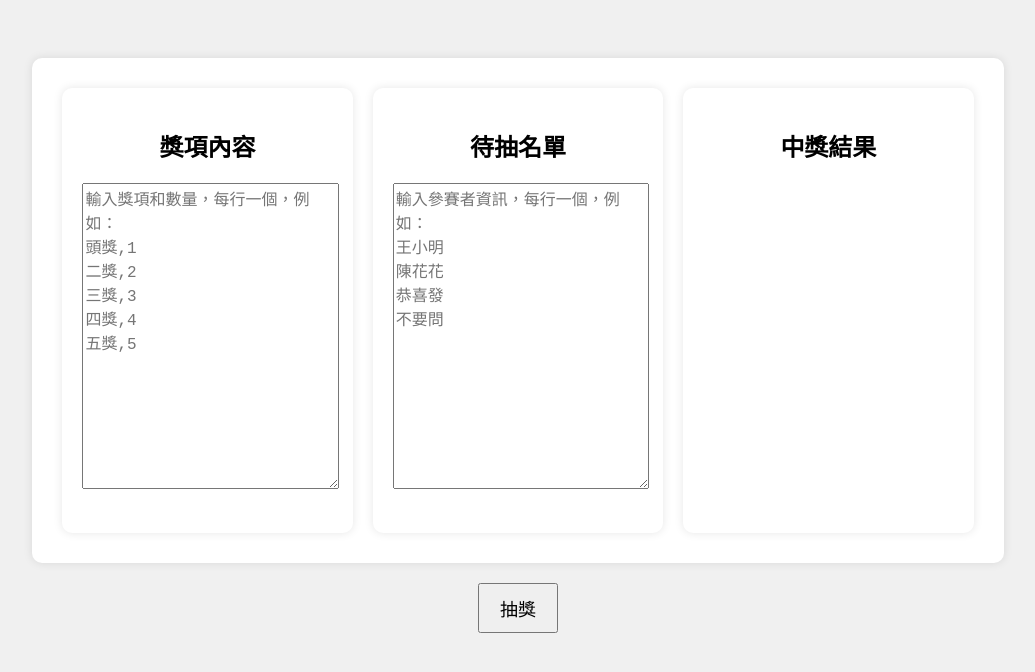
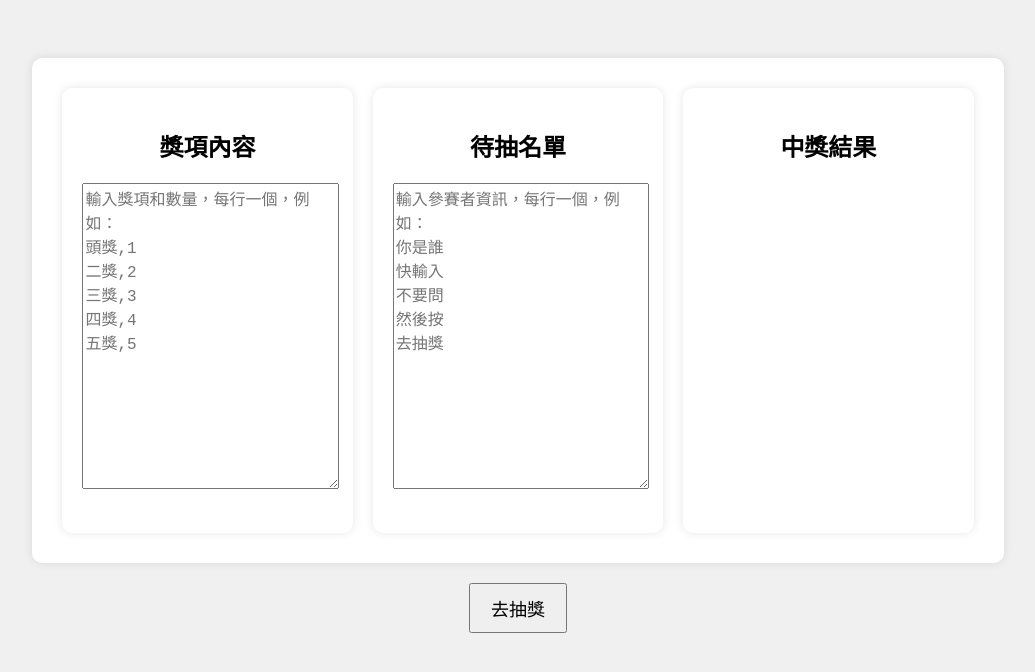
Before and after one commit to andwaeyo666/andwaeyo666.github.io, a plain HTML site: page lottery666.html in a window 1280 px wide. Shown: the whole page, without its empty margins (122-1157 px from the left). Drawn offline with Linux system fonts and the light colour scheme.

Commit message:
Update lottery666.html

```diff
--- a/lottery666.html
+++ b/lottery666.html
@@ -77,10 +77,11 @@
         <div id="center">
             <h2>待抽名單</h2>
             <textarea id="participants" placeholder="輸入參賽者資訊，每行一個，例如：
-王小明
-陳花花
-恭喜發
-不要問"></textarea>
+你是誰
+快輸入
+不要問
+然後按
+去抽獎"></textarea>
         </div>
         <div id="right">
             <h2>中獎結果</h2>
@@ -90,7 +91,7 @@
     </div>
 
     <div id="footer">
-        <button onclick="draw()">抽獎</button>
+        <button onclick="draw()">去抽獎</button>
     </div>
 
     <script>
```
